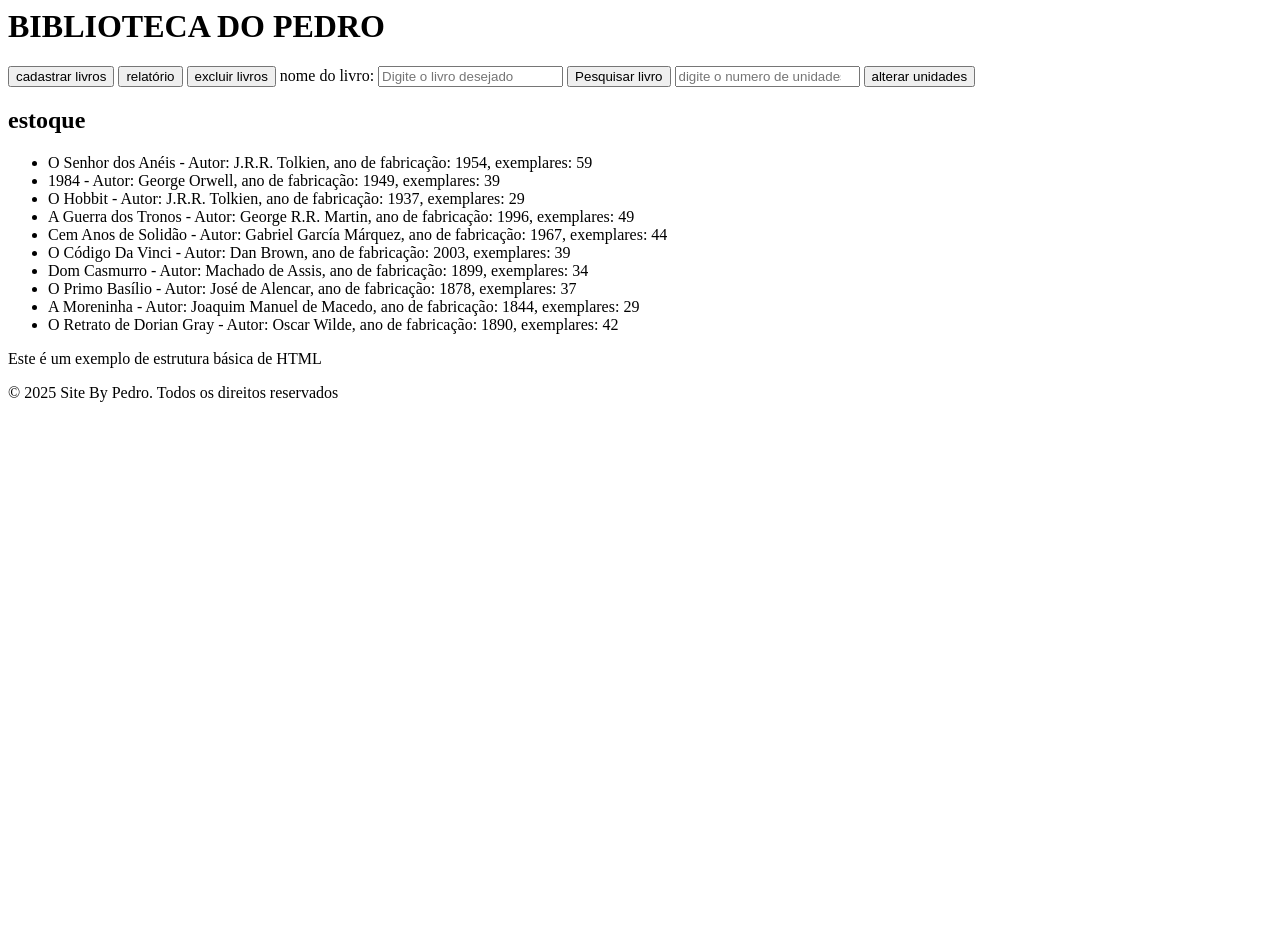
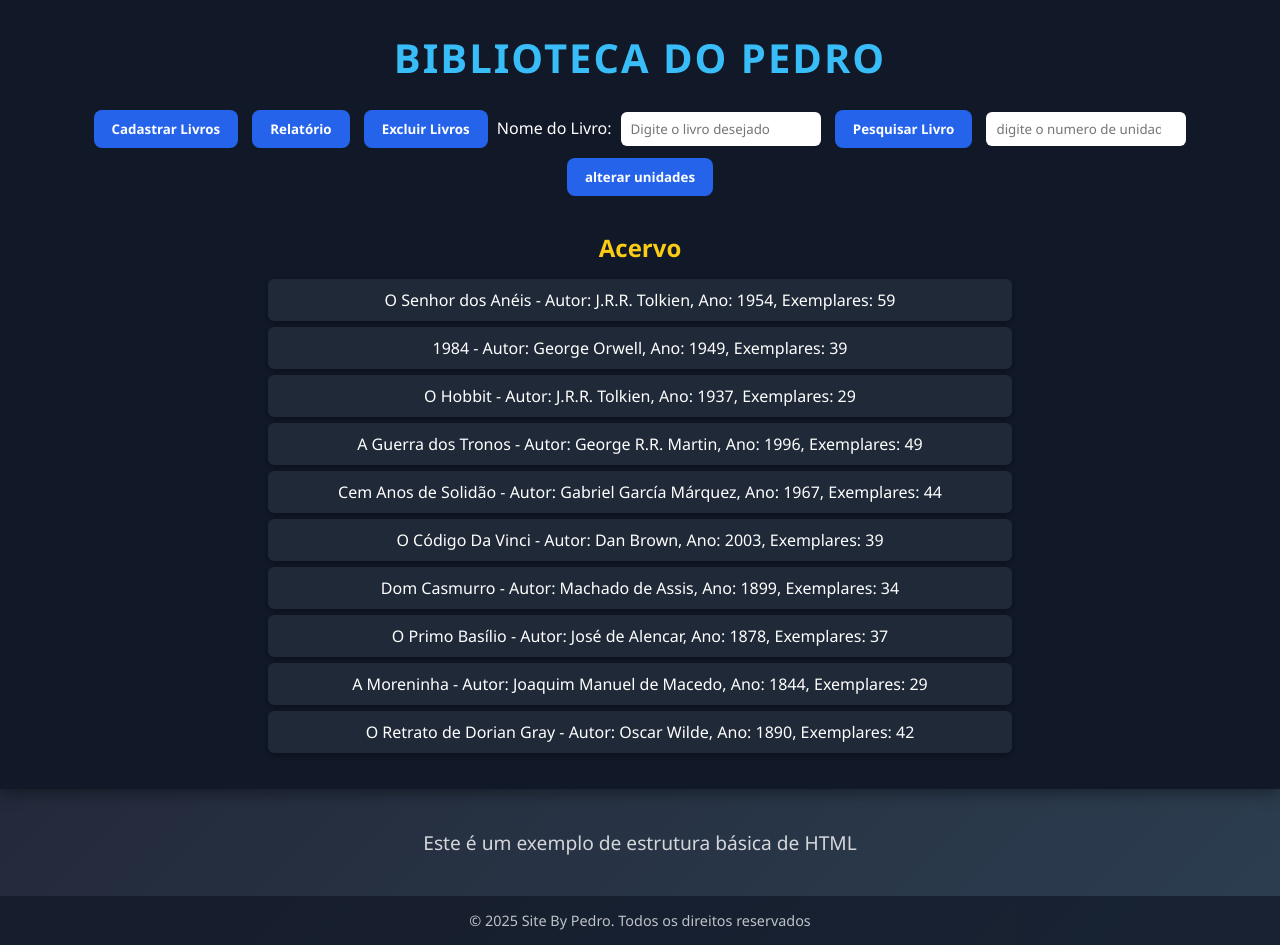
Before and after one commit to dropeesz/biblioteca-js-project, a plain HTML site: page index.html in a window 1280 px wide. Before the commit the page ends 800 px from the top, so only its background shows below. Drawn offline with Linux system fonts and the light colour scheme.

Commit message:
Correção do HTML

```diff
--- a/index.html
+++ b/index.html
@@ -3,21 +3,22 @@
 <head>
     <meta charset="UTF-8">
     <meta name="viewport" content="width=device-width, initial-scale=1.0">
+    <link rel="stylesheet" href="style.css">
 
-    <title>pagina exemplo</title>
+    <title>BIBLIOTECA</title>
 </head>
 <body>
     <header>
         <h1> BIBLIOTECA DO PEDRO</h1>
-        <button id="cadastro" onclick="main()">cadastrar livros</button>
-        <button id="relat" onclick="relatorio()">relatório</button>
-        <button id="excluir" onclick="excluir()">excluir livros</button>
-        <label for="busca">nome do livro:</label>
+        <button id="cadastro" onclick="main()">Cadastrar Livros</button>
+        <button id="relat" onclick="relatorio()">Relatório</button>
+        <button id="excluir" onclick="excluir()">Excluir Livros</button>
+        <label for="busca">Nome do Livro:</label>
         <input type="text" id="busca" placeholder="Digite o livro desejado">
-        <button onclick="buscarLivro()">Pesquisar livro</button>
+        <button onclick="buscarLivro()">Pesquisar Livro</button>
         <input type="number" id="bookUnits" placeholder="digite o numero de unidades">
         <button onclick="alterarunidades()">alterar unidades</button>
-        <h2> estoque </h2>
+        <h2> Acervo </h2>
         <ul id="booklist"></ul>
     </header>
     <main>
@@ -29,4 +30,4 @@
 </body>
 </html>
 
-<script src="lybrary.js"></script>
+<script src="lybrary2.js"></script>
```
